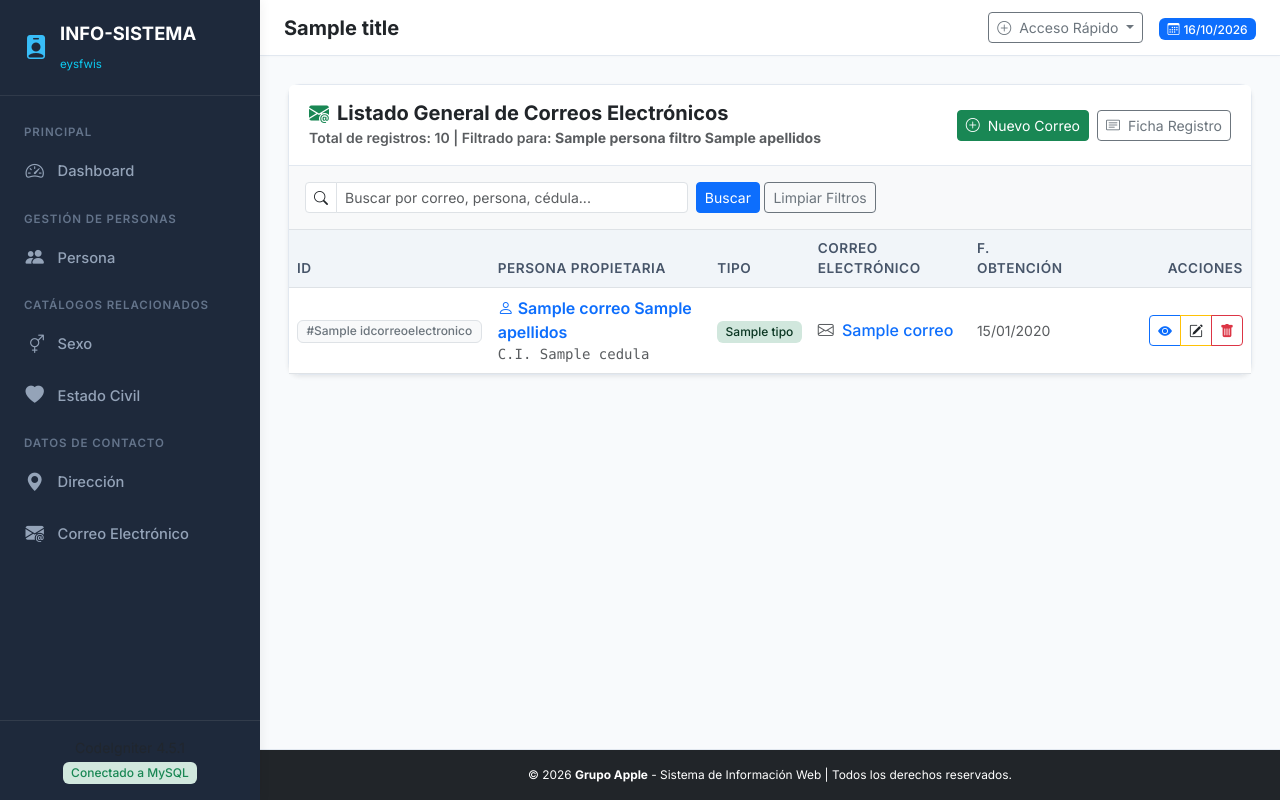
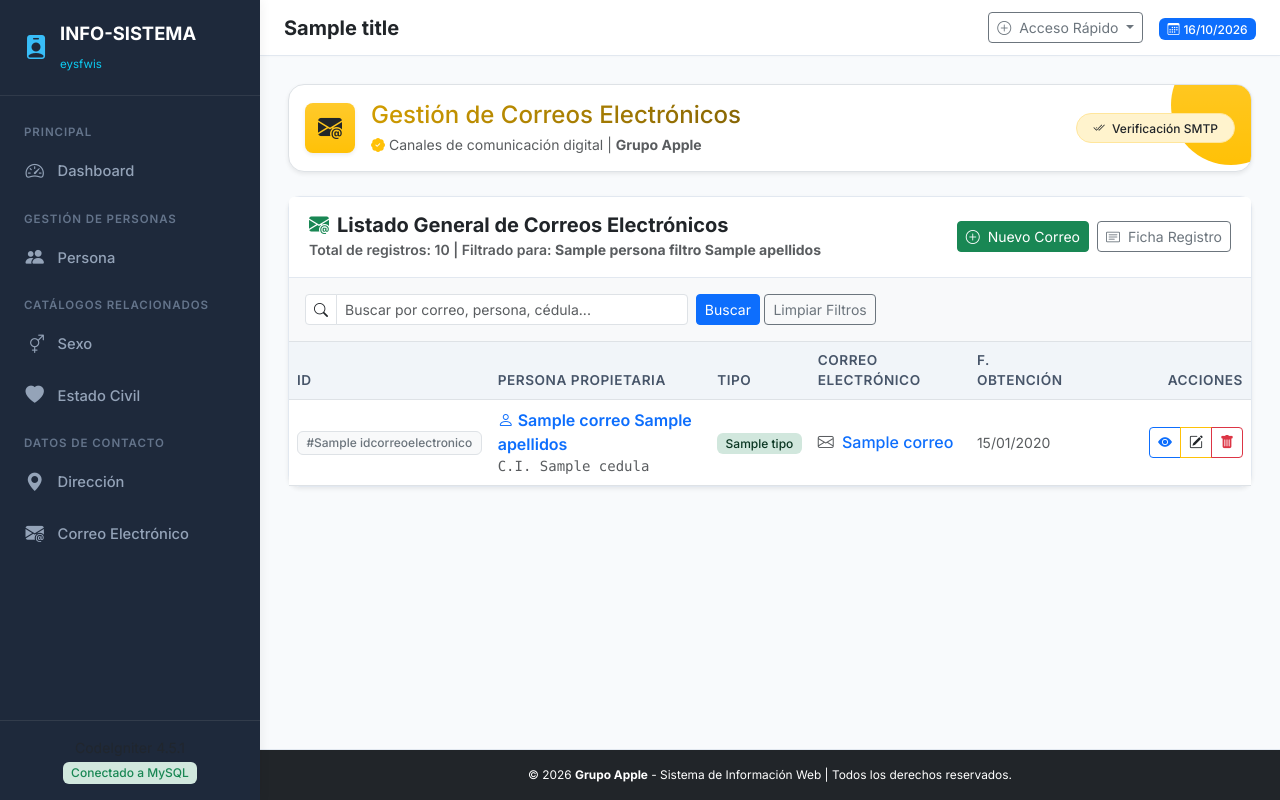
Before and after one commit to geraldmendezbonilla-wq/Grupo_Apple, a CodeIgniter 4 app: the page made by eysfwis-main/app/Views/correoelectronico/correo_list.php in a window 1280 px wide. Run offline with PHP 8.4 and a stand-in for CodeIgniter, Linux system fonts and the light colour scheme; the template is opened without the code that fills it: most values are stand-ins (such as "Sample title", 1, 10 or a date in 2020); data that the repository does not hold is empty; some libraries are stand-ins or nearby versions.

Commit message:
Commit 10: Finalización de interfaz y estilo visual en el modulo de correo electrónico

```diff
--- a/eysfwis-main/app/Views/correoelectronico/correo_list.php
+++ b/eysfwis-main/app/Views/correoelectronico/correo_list.php
@@ -1,6 +1,35 @@
 <?= $this->extend('layout/main') ?>
 
 <?= $this->section('content') ?>
+
+<!-- Cabecera Estilizada Módulo Correo Electrónico -->
+<div class="p-3 mb-4 bg-white rounded-4 border shadow-sm position-relative overflow-hidden">
+    <div class="position-absolute top-0 end-0 bg-warning bg-gradient opacity-10 rounded-circle" style="width: 120px; height: 120px; margin-right: -40px; margin-top: -40px;"></div>
+
+    <div class="d-flex align-items-center justify-content-between flex-wrap gap-3 position-relative z-1">
+        <div class="d-flex align-items-center gap-3">
+            <div class="p-3 bg-warning bg-gradient text-dark rounded-3 shadow-sm d-flex align-items-center justify-content-center" style="width: 50px; height: 50px;">
+                <i class="bi bi-envelope-at-fill fs-4"></i>
+            </div>
+            <div>
+                <h2 class="h4 fw-extrabold text-dark mb-1 d-flex align-items-center gap-2">
+                    <span style="background: linear-gradient(135deg, #d39e00 0%, #856404 100%); -webkit-background-clip: text; -webkit-text-fill-color: transparent;">
+                        Gestión de Correos Electrónicos
+                    </span>
+                </h2>
+                <p class="text-muted small mb-0 d-flex align-items-center gap-1">
+                    <i class="bi bi-patch-check-fill text-warning"></i> Canales de comunicación digital | <strong>Grupo Apple</strong>
+                </p>
+            </div>
+        </div>
+
+        <div class="d-flex align-items-center gap-2">
+            <span class="badge bg-warning-subtle text-dark border border-warning-subtle px-3 py-2 rounded-pill shadow-xs">
+                <i class="bi bi-check2-all me-1"></i> Verificación SMTP
+            </span>
+        </div>
+    </div>
+</div>
 
 <div class="card shadow-sm">
     <div class="card-header d-flex flex-wrap justify-content-between align-items-center gap-2">
```
